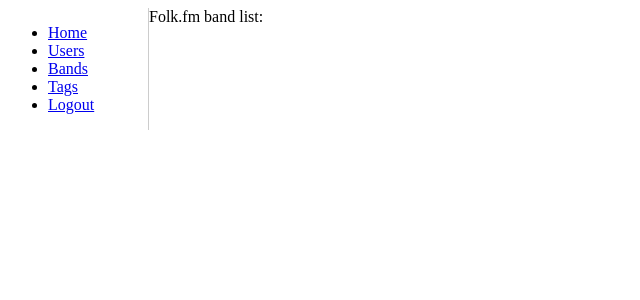
After one commit to wormangel/ufcg-sri-folk-fm, a Django app: page /band/ in a window 1280 px wide. The commit adds this page. Shown: the top 300 px of the page, without its empty margins (0-640 px from the left). Run offline with Django 3.2, Linux system fonts and the light colour scheme; the visitor is signed in with stand-in values (Sample User, id 1); data that the repository does not hold is empty; parts of the project's set-up code (start-up, migrations or seed data) failed here and were passed over.

Commit message:
Corrigida tag title, paginas de banda adicionadas

```diff
--- a/folk_fm/folkapp/views.py
+++ b/folk_fm/folkapp/views.py
@@ -6,7 +6,7 @@ from django.template import RequestContext
 from django.db.models.signals import post_save
 from django.dispatch import receiver
 from django.contrib.auth.models import User
-from folkapp.models import UserProfile
+from folkapp.models import *
 
 
 def index(request):
@@ -24,8 +24,14 @@ def user_profile(request, id_user):
     return render_to_response('user_profile.html', {'user_profile': user_profile, 'can_add': can_add}, context_instance=RequestContext(request))
 
 @login_required
+def band_list(request):
+    bands = Band.objects.all()
+    return render_to_response('band_list.html', {'bands': bands}, context_instance=RequestContext(request))
+
+@login_required
 def band_profile(request, id_band):
-    return HttpResponse('This is the band profile page! :D')
+    band = get_object_or_404(Band, pk=id_band)
+    return render_to_response('band_profile.html', {'band': band}, context_instance=RequestContext(request))
 
 @login_required
 def bands_by_tag(request, id_tag):
@@ -46,5 +52,9 @@ def populate_test_db(request):
     lucas = User(username='lucas')
     lucas.set_password('123')
     lucas.save()
-    lucas.id
+    vitor = User(username='vitor')
+    vitor.set_password('123')
+    vitor.save()
+    banda = Band(name='banda')
+    banda.save()
     return HttpResponse('Ok!')
--- /dev/null
+++ b/folk_fm/templates/band_list.html
@@ -0,0 +1,9 @@
+{% extends "base.html" %}
+
+{% block content %}
+    Folk.fm band list: <br />
+
+    {% for band in bands %}
+        <li><a href="/band/{{band.id}}">{{ band.name }}</a></li>
+    {% endfor %}
+{% endblock %}
--- /dev/null
+++ b/folk_fm/templates/band_profile.html
@@ -0,0 +1,6 @@
+{% extends "base.html" %}
+
+{% block content %}
+    {{ band.name }} profile: <br />
+
+{% endblock %}
--- a/folk_fm/templates/base.html
+++ b/folk_fm/templates/base.html
@@ -2,7 +2,7 @@
 <html>
 
 <head>
-    <title>{% block title %}Folk.fm{% endblock %}
+    <title>{% block title %}Folk.fm{% endblock %}</title>
 </head>
 
 <body>
--- a/folk_fm/urls.py
+++ b/folk_fm/urls.py
@@ -20,6 +20,7 @@ urlpatterns = patterns('',
     url(r'^$', 'folkapp.views.index'),
     url(r'^user/$', 'folkapp.views.user_list'),
     url(r'^user/(?P<id_user>\d+)/$', 'folkapp.views.user_profile'),
+    url(r'^band/$', 'folkapp.views.band_list'),
     url(r'^band/(?P<id_band>\d+)/$', 'folkapp.views.band_profile'),
     url(r'^tag/(?P<id_tag>\d+)/$', 'folkapp.views.bands_by_tag'),
     url(r'^recommendations/$', 'folkapp.views.recommendations'),
```
